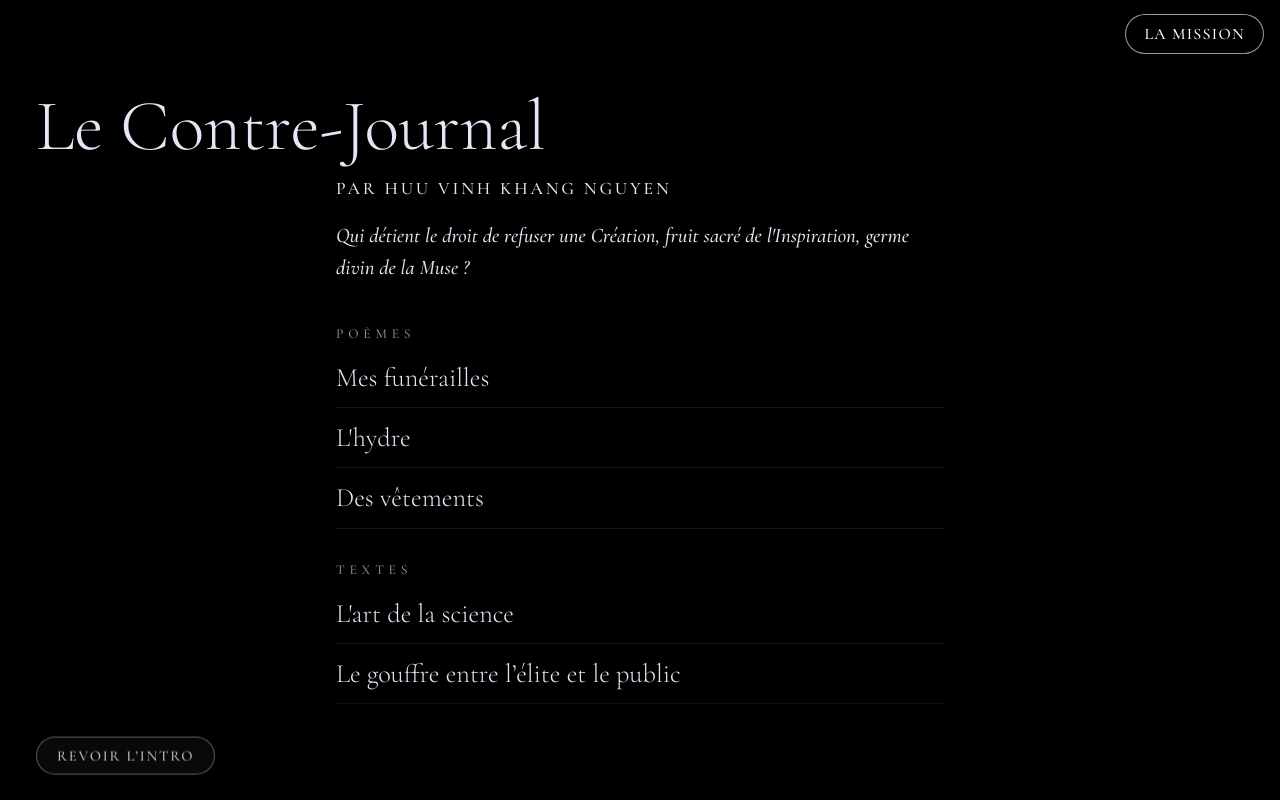
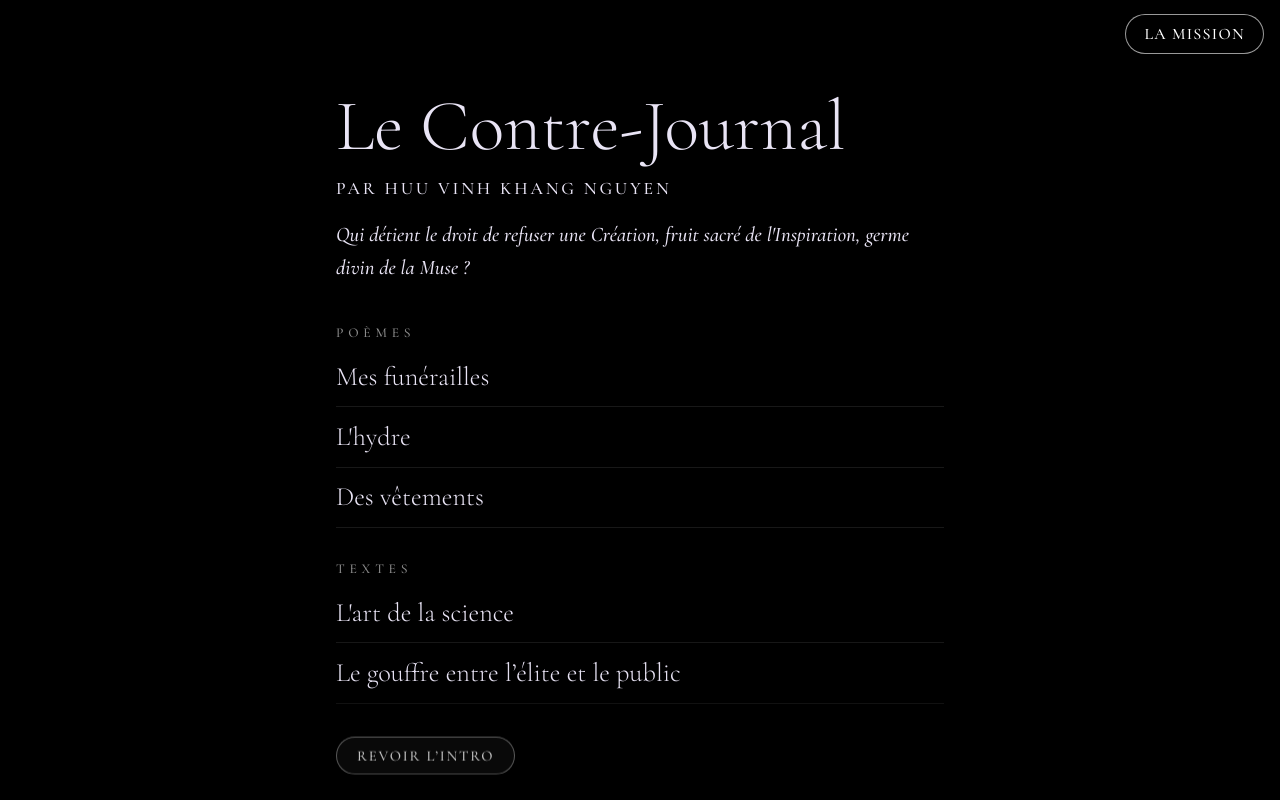
Before and after one commit to vinhkhangnguyenhuu-beep/le-contre-journal, a plain HTML site: page index.html in a window 1280 px wide. Both pictures are taken after a click on the button "Passer l’animation →". Drawn offline with nearby package versions, Linux system fonts and the light colour scheme; a web font is replaced by a local one.

Commit message:
Align title h1, author byline, subtitle, and revoir button to identical left margin

```diff
--- a/index.html
+++ b/index.html
@@ -10,7 +10,7 @@ const toast=m=>{const t=$('#toast');t.textContent=m;t.style.opacity=1;setTimeout
 function idx(){
  let h=`<h1 data-k=title ${ed?'contenteditable':''}>${E(D.title)}</h1><p class=by>Par Huu Vinh Khang Nguyen</p><p class=sub data-k=sub ${ed?'contenteditable':''}>${E(D.sub)}</p>`;
  [...new Set(D.items.map(i=>i.cat))].forEach(c=>{h+=`<h2>${E(c)}</h2>`+D.items.filter(i=>i.cat==c).map(i=>`<a class=it href="${URLS[i.id]}" data-id="${E(i.id)}">${E(i.title)}</a>`).join('')});
- $('#abt').textContent=D.about.title||'À propos';$('#aut').textContent=D.author.title||'L’auteur';if(ed)h+=`<button class=btn id=add>+ nouveau texte</button>`;h+=`<button class=btn id=re>revoir l’intro</button>`;
+ $('#abt').textContent=D.about.title||'À propos';$('#aut').textContent=D.author.title||'L’auteur';if(ed)h+=`<div class=re-wrap><button class=btn id=add>+ nouveau texte</button></div>`;h+=`<div class=re-wrap><button class=btn id=re>revoir l’intro</button></div>`;
  $('#idx').innerHTML=h;[...$('#idx').children].forEach((el,i)=>el.style.animationDelay=Math.min(i*.14,2.4)+'s')}
 $('#idx').onclick=e=>{const b=e.target.closest('.it');if(e.target.id=='add')add();if(e.target.id=='re'){try{sessionStorage.removeItem('seen')}catch(x){}location.reload()}};
 $('#idx').addEventListener('focusout',e=>{const k=e.target.dataset&&e.target.dataset.k;if(k)D[k]=e.target.textContent});
--- a/style.css
+++ b/style.css
@@ -9,10 +9,10 @@ html,body{margin:0;height:100%;background:#000;color:#e9e4f5;font-family:'Cormor
 #idx.show>*{animation:up 1.8s ease both}
 @keyframes up{from{opacity:0;transform:translateY(18px)}to{opacity:1;transform:none}}
 #idx>*{max-width:min(38rem,100%);margin-left:auto;margin-right:auto}
-#idx h1{font-weight:300;font-size:clamp(2.4rem,9.5vw,4.5rem);margin:clamp(4vh,8vh,11vh) 0 .2em;line-height:1.08;text-align:left}
-.by{font-size:clamp(0.85rem,2.3vw,1.1rem);letter-spacing:clamp(0.1em,0.25vw,0.16em);text-transform:uppercase;opacity:.8;font-weight:400;margin:-0.1em 0 clamp(1rem,2.5vh,1.6em);color:#e9e4f5;text-align:left}
-.sub{opacity:.65;font-style:italic;font-size:clamp(1.02rem,2.8vw,1.3rem);line-height:1.55;margin-bottom:clamp(2rem,5vh,3.5rem);text-align:left}
-#idx h2{font-size:clamp(0.72rem,1.8vw,0.85rem);letter-spacing:.35em;text-transform:uppercase;color:#8c8c8c;font-weight:500;margin-top:clamp(1.8rem,4vh,2.8rem);margin-bottom:.4rem}
+#idx h1{font-weight:300;font-size:clamp(2.4rem,9.5vw,4.5rem);margin:clamp(4vh,8vh,11vh) auto .2em;line-height:1.08;text-align:left}
+.by{font-size:clamp(0.85rem,2.3vw,1.1rem);letter-spacing:clamp(0.1em,0.25vw,0.16em);text-transform:uppercase;opacity:.8;font-weight:400;margin:-0.1em auto clamp(1rem,2.5vh,1.6em);color:#e9e4f5;text-align:left}
+.sub{opacity:.65;font-style:italic;font-size:clamp(1.02rem,2.8vw,1.3rem);line-height:1.55;margin:0 auto clamp(2rem,5vh,3.5rem);text-align:left}
+#idx h2{font-size:clamp(0.72rem,1.8vw,0.85rem);letter-spacing:.35em;text-transform:uppercase;color:#8c8c8c;font-weight:500;margin:clamp(1.8rem,4vh,2.8rem) auto .4rem;text-align:left}
 .it{display:block;width:100%;text-align:left;background:none;border:0;border-bottom:1px solid #ffffff18;color:inherit;font:300 clamp(1.25rem,3.8vw,1.65rem) 'Cormorant Garamond',Georgia,serif;padding:clamp(0.6rem,1.8vh,0.85rem) 0;transition:padding .4s,color .4s;text-decoration:none}
 .it:active,.it:hover{padding-left:.8rem;color:#fff}
 #rd{position:fixed;inset:0;z-index:6;overflow:auto;opacity:0;pointer-events:none;transition:opacity .7s,background .7s}
@@ -33,7 +33,8 @@ html,body{margin:0;height:100%;background:#000;color:#e9e4f5;font-family:'Cormor
 .ep{max-width:34rem;margin:0 auto;padding:0 20px 30vh;display:grid;gap:10px}
 .ep input,.ep select,.ep textarea{font:1rem system-ui,sans-serif;padding:10px;border-radius:8px;border:1px solid #8886;background:#fff2;color:inherit;width:100%}
 .ep option{color:#000}
-#re,.btn{display:inline-block;margin:clamp(1.5rem,4vh,2.5rem) 0 2rem;padding:clamp(6px,1.4vw,9px) clamp(14px,2.8vw,20px);border-radius:99px;border:1px solid rgba(255,255,255,0.35);background:rgba(255,255,255,0.04);backdrop-filter:blur(6px);-webkit-backdrop-filter:blur(6px);color:#ccc;font-family:'Cormorant Garamond',Georgia,serif;font-size:clamp(0.8rem,1.8vw,0.92rem);font-weight:400;letter-spacing:0.12em;text-transform:uppercase;text-align:left;cursor:pointer;transition:all .3s ease;box-sizing:border-box}
+.re-wrap{max-width:min(38rem,100%);margin:clamp(1.8rem,4vh,2.8rem) auto 2rem;text-align:left}
+#re,.btn{display:inline-block;padding:clamp(6px,1.4vw,9px) clamp(14px,2.8vw,20px);border-radius:99px;border:1px solid rgba(255,255,255,0.35);background:rgba(255,255,255,0.04);backdrop-filter:blur(6px);-webkit-backdrop-filter:blur(6px);color:#ccc;font-family:'Cormorant Garamond',Georgia,serif;font-size:clamp(0.8rem,1.8vw,0.92rem);font-weight:400;letter-spacing:0.12em;text-transform:uppercase;text-align:left;cursor:pointer;transition:all .3s ease;box-sizing:border-box}
 #re:hover,#re:active,.btn:hover,.btn:active{background:rgba(255,255,255,0.14);border-color:#fff;color:#fff;transform:translateY(-1px)}
 .ep .btn{margin:0;color:inherit;border-color:currentColor}
 #pen,#sv{position:fixed;z-index:9;bottom:max(env(safe-area-inset-bottom),18px);border:0;border-radius:99px;font:1rem system-ui,sans-serif;padding:12px 18px;background:#fff;color:#000}
```
